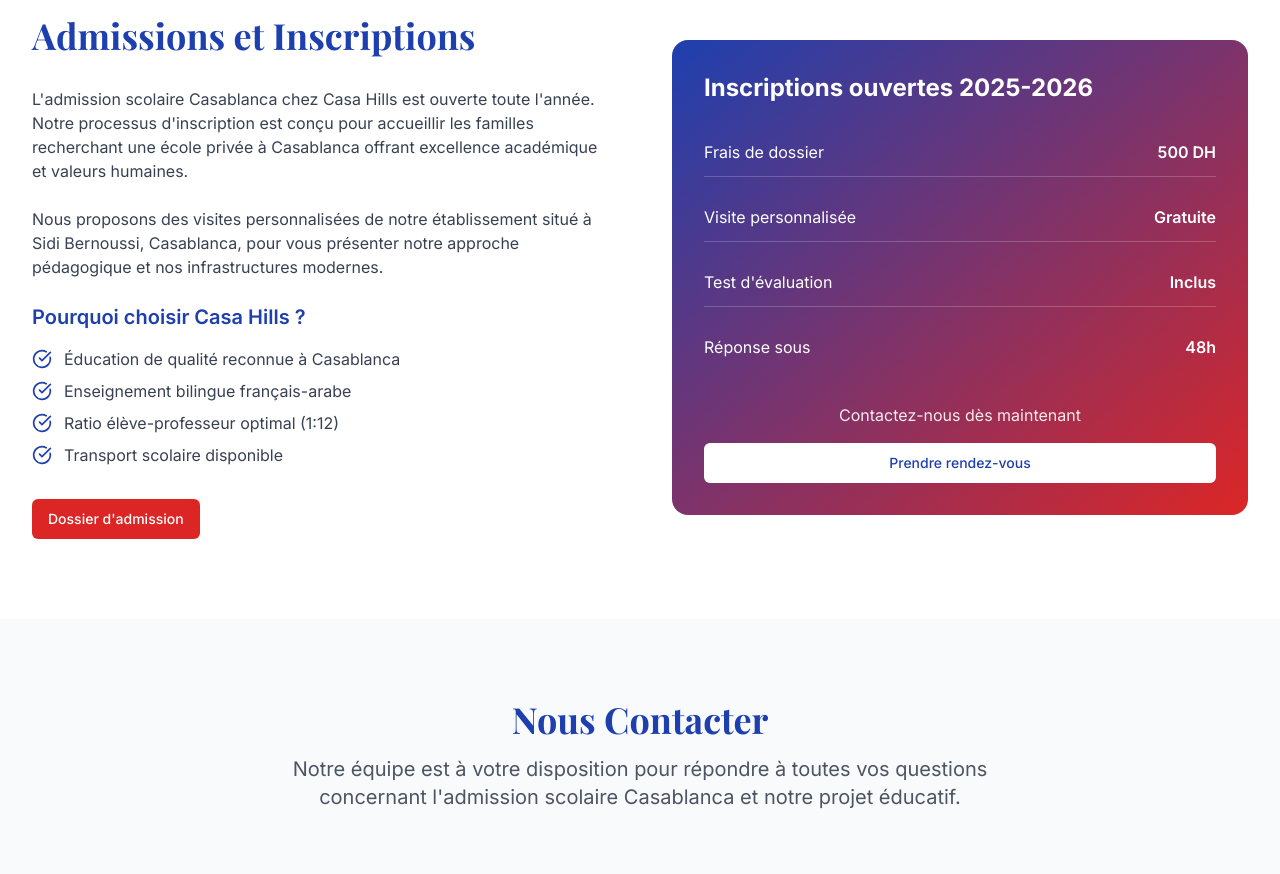
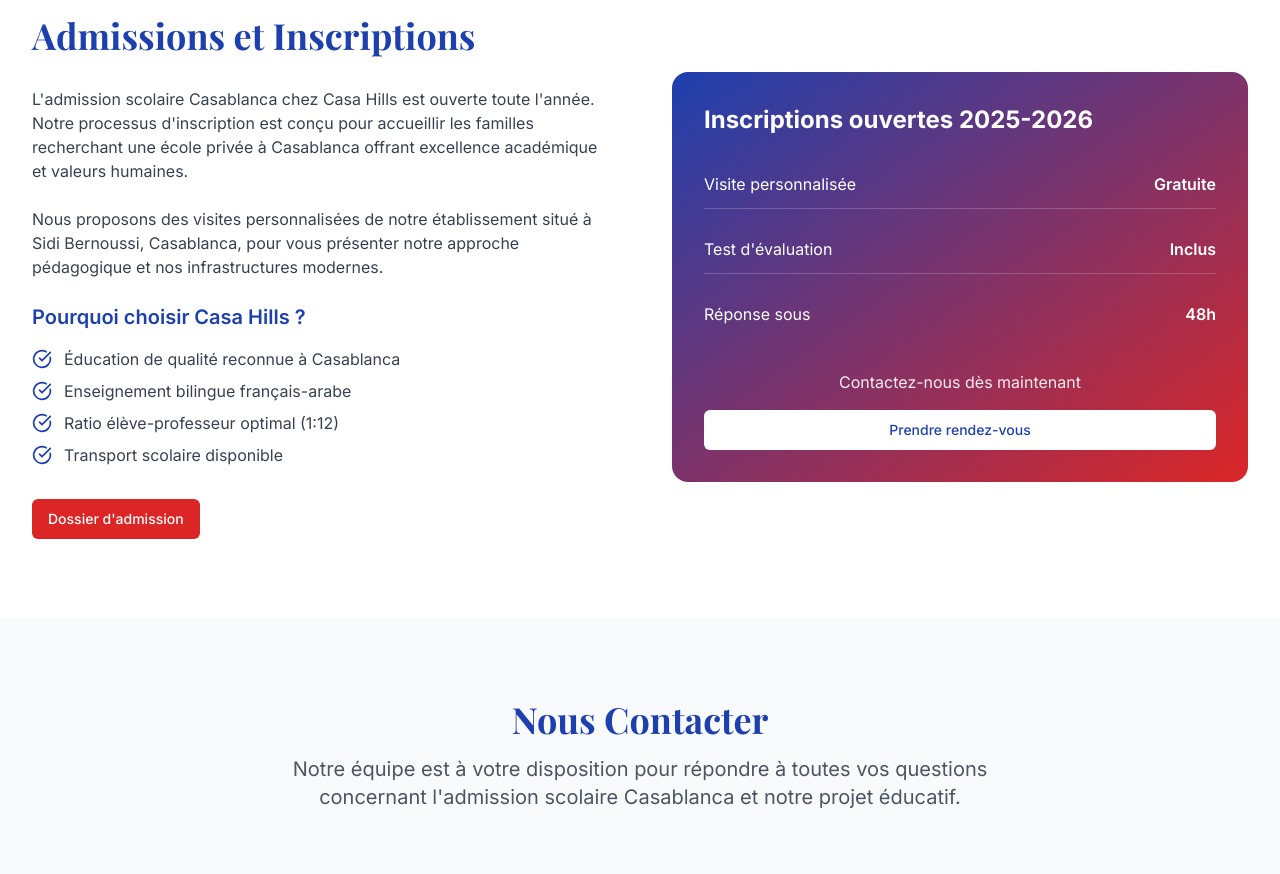
Before and after one commit to MenaSaas/casa-hills-web, a React (Vite) app: page / in a window 1280 px wide. Shown: the part 3180-4054 px from the top of the page. Built offline with nearby package versions, Linux system fonts and the light colour scheme; no server answers; the database is empty.

Commit message:
Visual edit in Lovable
Edited UI in Lovable

```diff
--- a/src/pages/Index.tsx
+++ b/src/pages/Index.tsx
@@ -355,10 +355,7 @@ Casa Hills </h1>
             <div className="bg-gradient-to-br from-casa-blue to-casa-red p-8 rounded-2xl text-white">
               <h3 className="text-2xl font-bold mb-6">Inscriptions ouvertes 2025-2026</h3>
               <div className="space-y-4">
-                <div className="flex justify-between items-center py-3 border-b border-white/20">
-                  <span>Frais de dossier</span>
-                  <span className="font-semibold">500 DH</span>
-                </div>
+
                 <div className="flex justify-between items-center py-3 border-b border-white/20">
                   <span>Visite personnalisée</span>
                   <span className="font-semibold">Gratuite</span>
```
